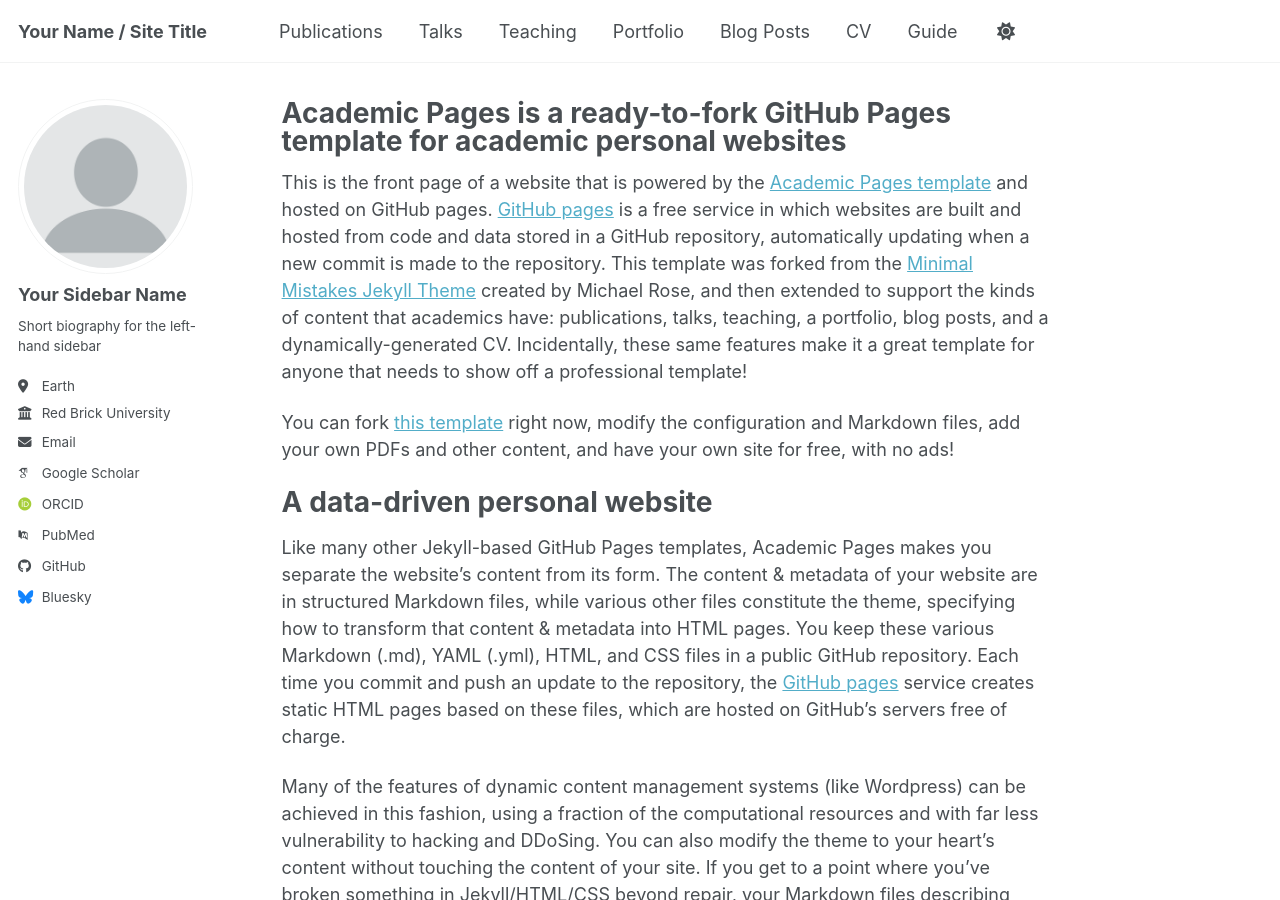
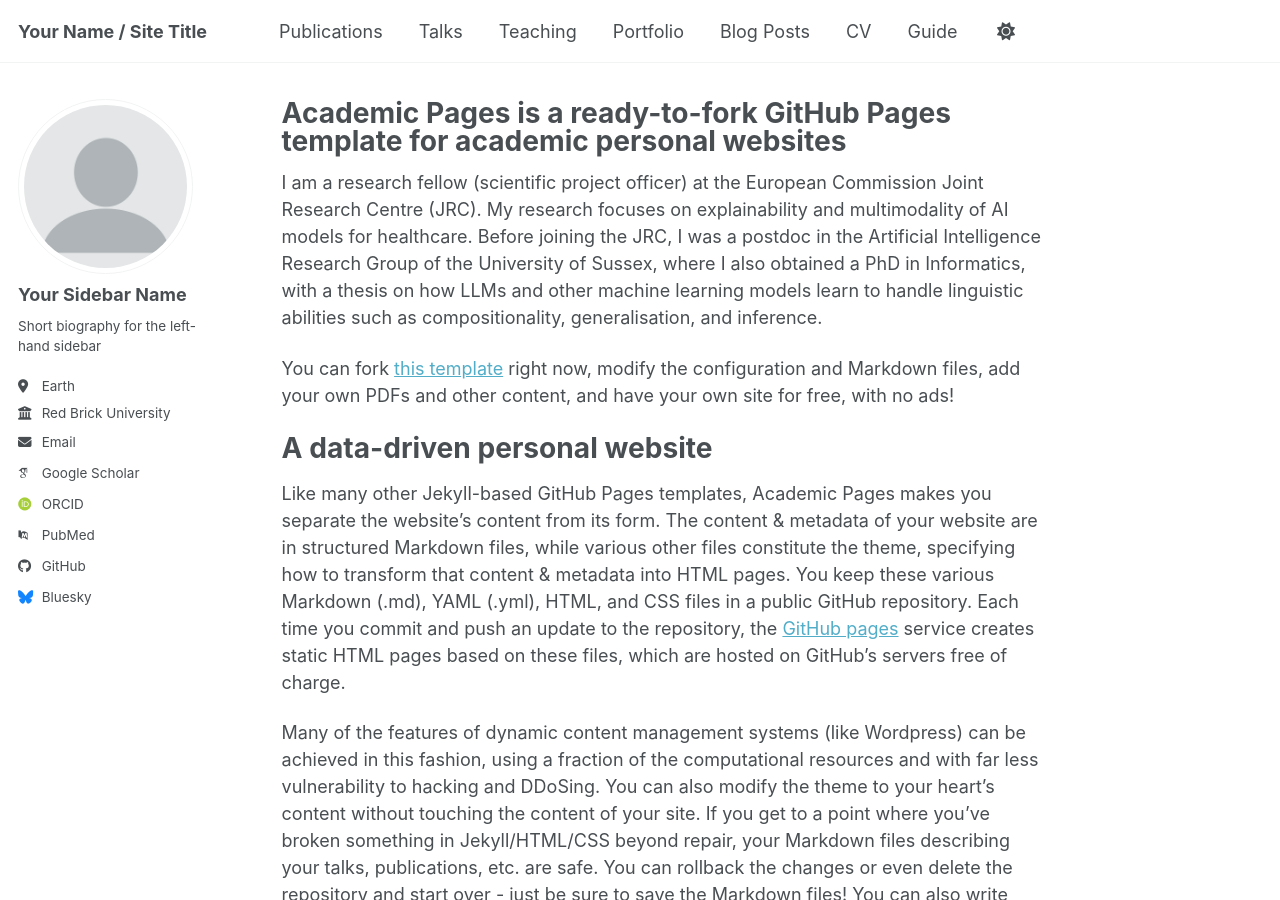
Before and after one commit to lorenzoscottb/lorenzoscottb.github.io, a Jekyll site: the page built from _pages/about.md, in a window 1280 px wide and 900 px high. Built offline with Jekyll 4.4.1, drawn with Linux system fonts in a browser that asks for light colours; some web fonts are replaced; a script bundle is joined from its source files by our own code; library files that are not in the unit come from our copies.

Commit message:
Update about.md

```diff
--- a/_pages/about.md
+++ b/_pages/about.md
@@ -7,7 +7,8 @@
   - /about.html
 ---
 
-This is the front page of a website that is powered by the [Academic Pages template](https://github.com/academicpages/academicpages.github.io) and hosted on GitHub pages. [GitHub pages](https://pages.github.com) is a free service in which websites are built and hosted from code and data stored in a GitHub repository, automatically updating when a new commit is made to the repository. This template was forked from the [Minimal Mistakes Jekyll Theme](https://mmistakes.github.io/minimal-mistakes/) created by Michael Rose, and then extended to support the kinds of content that academics have: publications, talks, teaching, a portfolio, blog posts, and a dynamically-generated CV. Incidentally, these same features make it a great template for anyone that needs to show off a professional template!
+I am a research fellow (scientific project officer) at the European Commission Joint Research Centre (JRC). My research focuses on explainability and multimodality of AI models for healthcare. Before joining the JRC, I was a postdoc in the Artificial Intelligence Research Group of the University of Sussex, where I also obtained a PhD in Informatics, with a thesis on how LLMs and other machine learning models learn to handle linguistic abilities such as compositionality, generalisation, and inference.
+
 
  You can fork [this template](https://github.com/academicpages/academicpages.github.io) right now, modify the configuration and Markdown files, add your own PDFs and other content, and have your own site for free, with no ads!
 
```
